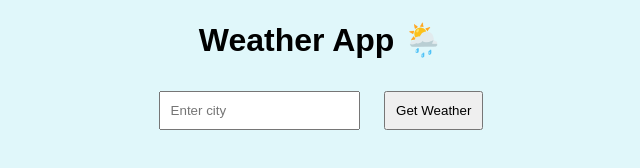
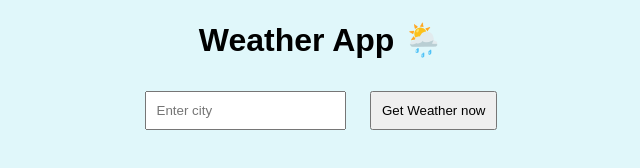
Before and after one commit to sahilmor16/whtr-app, a plain HTML site: page frontend/index.html in a window 1280 px wide. Shown: the whole page, without its empty margins (319-959 px from the left). Drawn offline with Linux system fonts and the light colour scheme.

Commit message:
Update index.html

```diff
--- a/frontend/index.html
+++ b/frontend/index.html
@@ -9,7 +9,7 @@
   <h1>Weather App 🌦️</h1>
 
   <input type="text" id="city" placeholder="Enter city">
-  <button onclick="getWeather()">Get Weather</button>
+  <button onclick="getWeather()">Get Weather now</button>
 
   <div id="result"></div>
 
```
